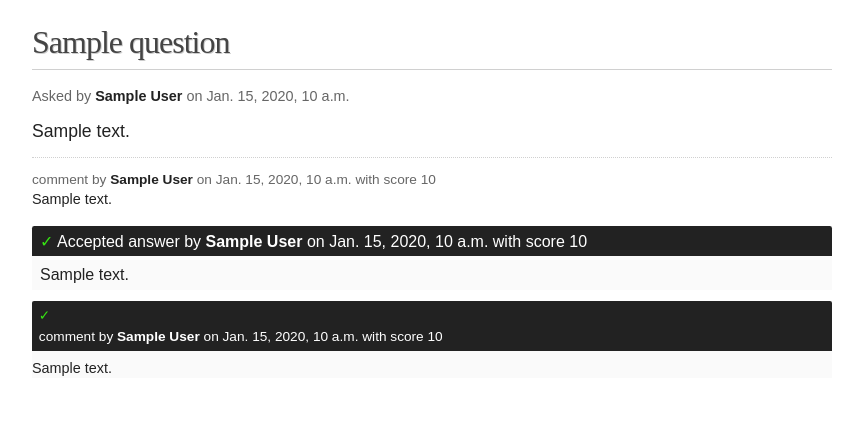
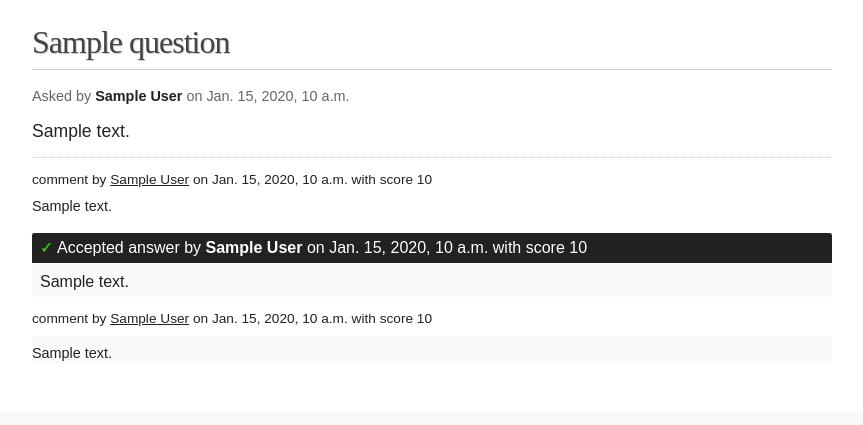
Before and after one commit to honzakral/es-django-example, a Django app: page /1/ in a window 1280 px wide. Shown: the top 425 px of the page, without its empty margins (208-1071 px from the left). Run offline with Django 3.2, Linux system fonts and the light colour scheme; tables that the repository leaves empty hold one stand-in row (values such as "Sample post").

Commit message:
Make sure answer comments are styled properly

```diff
--- a/qa/templates/base.html
+++ b/qa/templates/base.html
@@ -151,8 +151,8 @@
       border-top: none;
     }
 
-    .answer .comment .meta,
-    .question .comment .meta {
+    .answer .comment .comment-meta,
+    .question .comment .comment-meta {
       font-size: 95%;
     }
 
--- a/qa/templates/qa/comments.html
+++ b/qa/templates/qa/comments.html
@@ -1,7 +1,7 @@
 <section class="comments">
   {% for comment in comments %}
     <div class="comment">
-      <div class="meta">
+      <div class="comment-meta">
         <p>
           comment by <span class="author"><a href="#">{{ comment.owner.display_name }}</a></span>
           on <span class="date">{{ comment.creation_date|date }}, {{ comment.creation_date|time }}</span>
```
